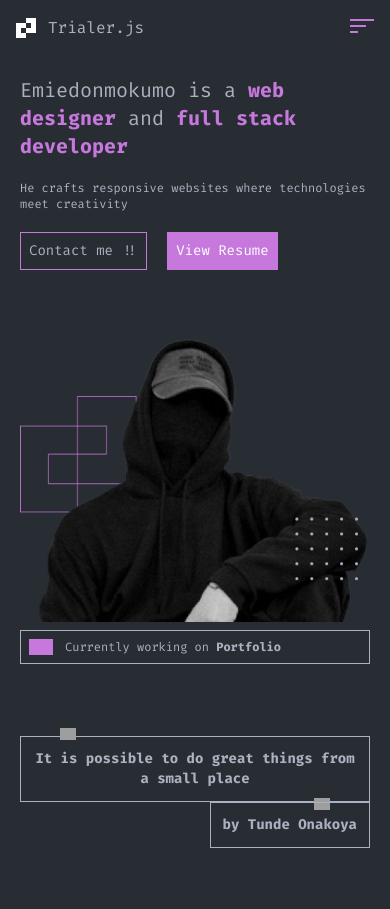
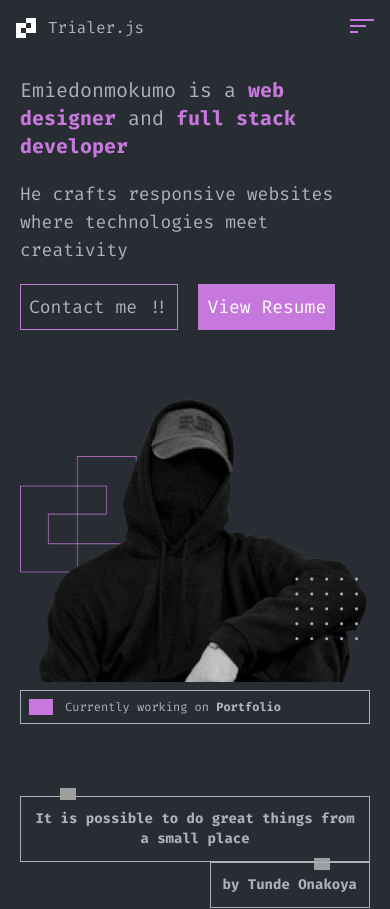
Before and after one commit to Emie-Boro/trialer-portfolio, a Next.js app: page / in a window 390 px wide. Shown: the top 909 px of the page. Built offline with nearby package versions, Linux system fonts and the light colour scheme; grey boxes are pictures that could not be loaded.

Commit message:
first commit

```diff
--- a/app/page.jsx
+++ b/app/page.jsx
@@ -8,8 +8,8 @@ export default function Home() {
       <div className="flex sm:flex-col justify-between lg:items-center">
         <div className="lg:w-2/3 lg:mr-10">
           <h1 className="text-3xl sm:text-xl">Emiedonmokumo is a <strong className="text-primary">web designer</strong> and <strong className="text-primary">full stack developer</strong></h1>
-          <h4 className="text-sm my-5 sm:text-xs">He crafts responsive websites where technologies meet creativity</h4>
-          <div className="flex sm:text-sm">
+          <h4 className="text-sm my-5 sm:text-lg">He crafts responsive websites where technologies meet creativity</h4>
+          <div className="flex sm:text-lg">
             <Link href={'/contact'} className="border border-primary p-2 hover:bg-primary hover:text-white mr-5">Contact me !!</Link>
             <Link href={''} className="border border-primary p-2 bg-primary text-white hover:bg-background hover:text-gray" download={''}>View Resume</Link>
           </div>
--- a/components/Header.jsx
+++ b/components/Header.jsx
@@ -6,7 +6,7 @@ import Link from "next/link"
 const Header = () => {
     const [showMenu, setShowMenu] = useState(false)
 
-    const handleClick = () =>{
+    const handleClick = () => {
         setShowMenu(!showMenu)
     }
     return (
@@ -22,7 +22,7 @@ const Header = () => {
                     <div className="lg:hidden">
                         <button className="" onClick={() => setShowMenu(!showMenu)}>
                             <span className="block bg-primary w-6 h-0.5 mb-1"></span>
-                            <span className="block bg-primary w-4 h-0.5 mb-1 active:w-6"></span>
+                            <span className={`block bg-primary h-0.5 mb-1 ${showMenu ? 'active:w-6' : 'w-4'}`}></span>
                             <span className="block bg-primary w-2 h-0.5"></span>
                         </button>
                     </div>
```
